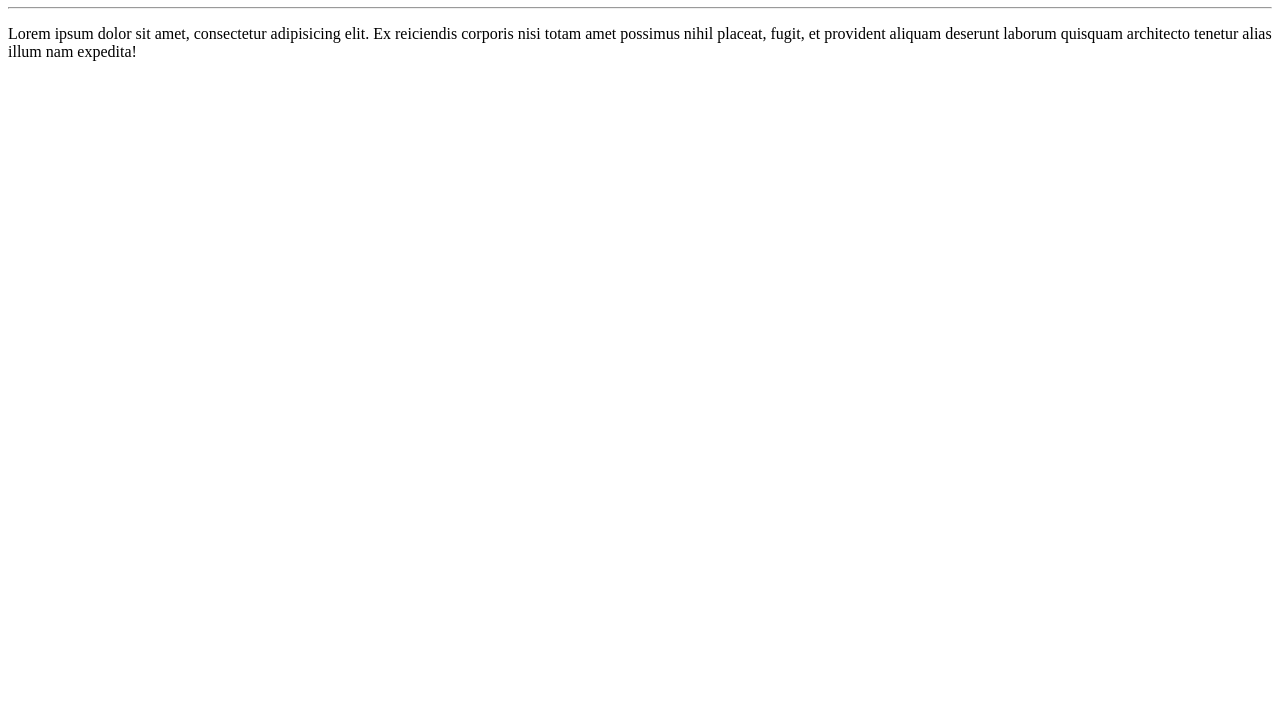
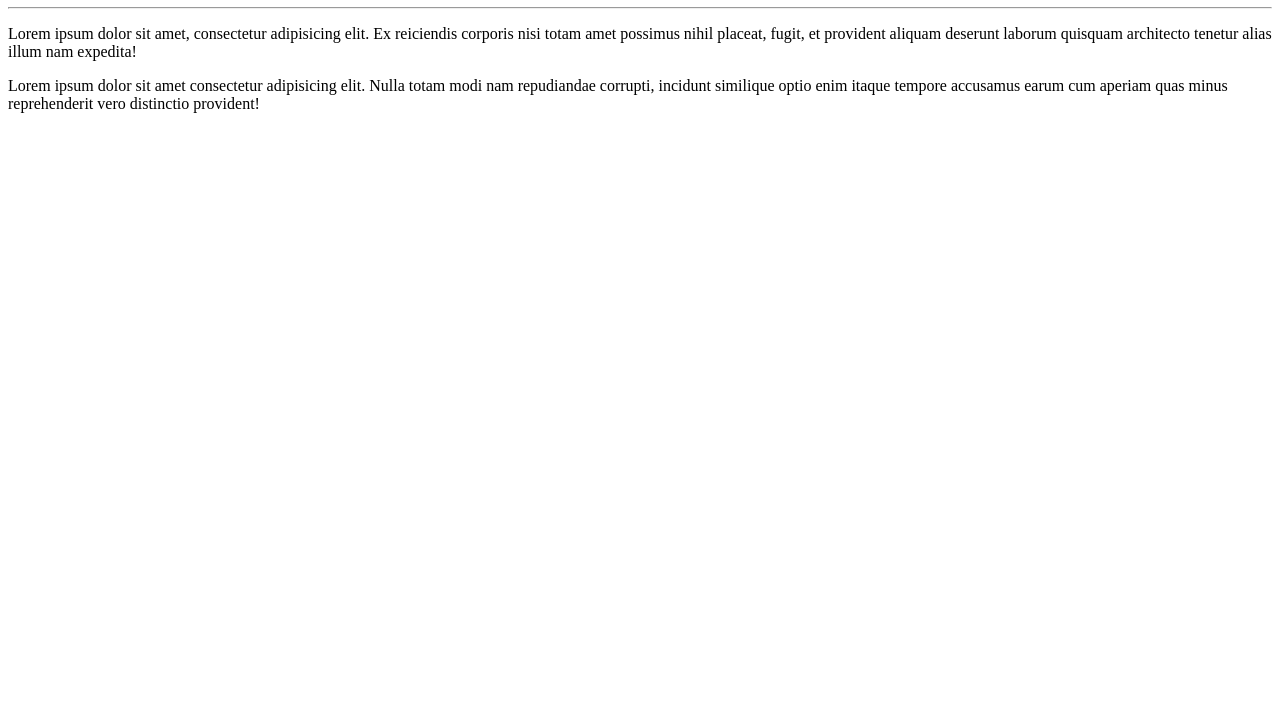
Before and after one commit to danmiquelin/Ola-Mundo, a plain HTML site: page site-exemplo/index.html in a window 1280 px wide. Shown: the part 73-800 px from the top of the page. Drawn offline with Linux system fonts and the light colour scheme.

Commit message:
adicionei um parágrafo

```diff
--- a/site-exemplo/index.html
+++ b/site-exemplo/index.html
@@ -11,4 +11,5 @@
 <h1>Olá, Mundo!</h1>
 <hr>
 <p>Lorem ipsum dolor sit amet, consectetur adipisicing elit. Ex reiciendis corporis nisi totam amet possimus nihil placeat, fugit, et provident aliquam deserunt laborum quisquam architecto tenetur alias illum nam expedita!</p>
+<p>Lorem ipsum dolor sit amet consectetur adipisicing elit. Nulla totam modi nam repudiandae corrupti, incidunt similique optio enim itaque tempore accusamus earum cum aperiam quas minus reprehenderit vero distinctio provident!</p>
 </html>
```
